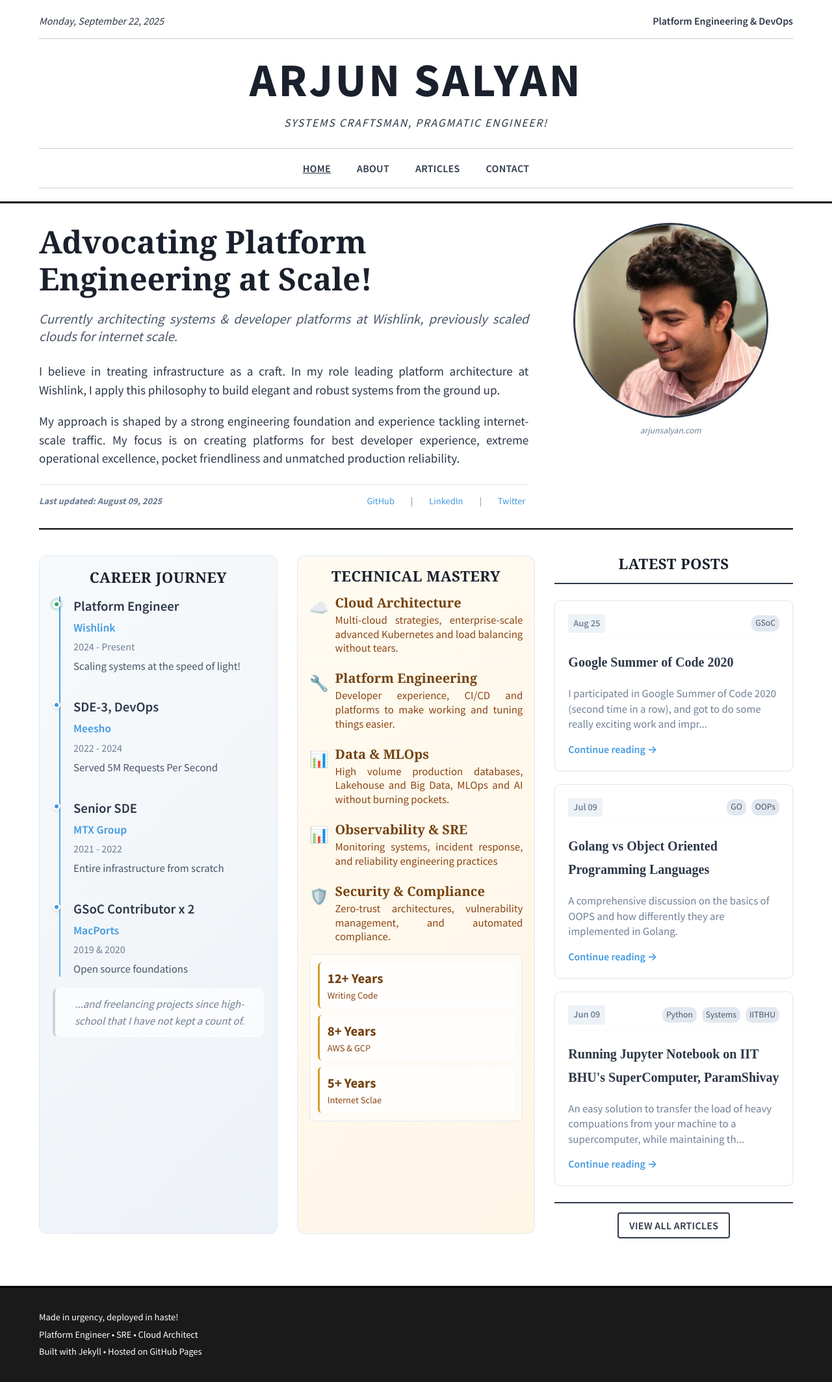
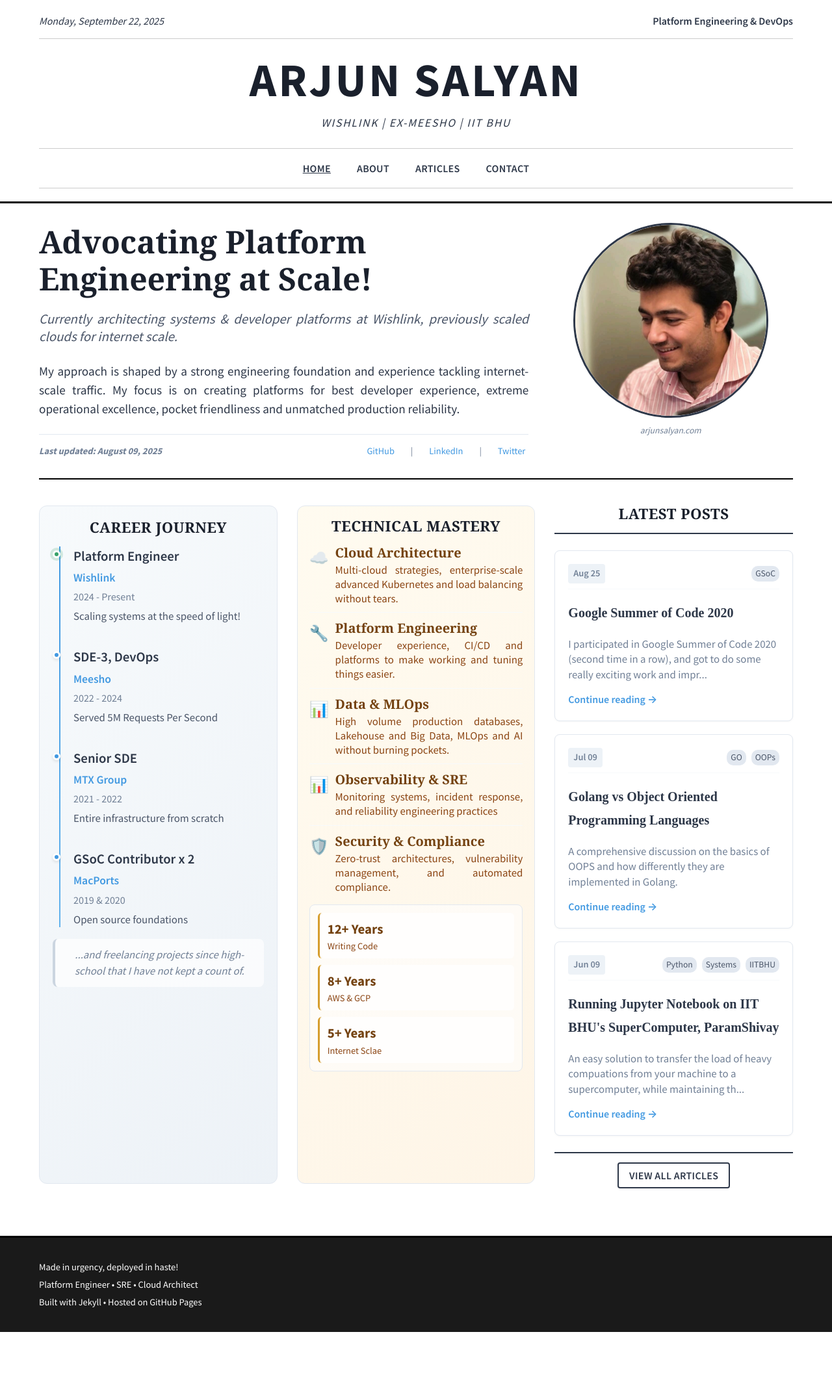
Before and after one commit to arjunsalyan/arjunsalyan.github.io, a Jekyll site: the page built from index.html, in a window 1280 px wide. Shown: the whole page at 65% size. Built offline with Jekyll 4.4.1, drawn with Linux system fonts in a browser that asks for light colours; nearby versions of some CDN libraries; some web fonts are replaced; after the commit the page ends 2050 px from its top, so only the background shows below that.

Commit message:
Minor rewording

```diff
--- a/_layouts/blog.html
+++ b/_layouts/blog.html
@@ -13,7 +13,7 @@
           <span class="location">Platform Engineering Blog</span>
         </div>
         <h1 class="masthead"><a href="/">ARJUN SALYAN</a></h1>
-        <p class="tagline">SYSTEMS CRAFTSMAN, PRAGMATIC ENGINEER!</p>
+        <p class="tagline">WISHLINK | EX-MEESHO | IIT BHU</p>
 
         <!-- Navigation -->
         {% include nav.html %}
--- a/_layouts/category.html
+++ b/_layouts/category.html
@@ -13,7 +13,7 @@
           <span class="location">Platform Engineering Blog</span>
         </div>
         <h1 class="masthead"><a href="/">ARJUN SALYAN</a></h1>
-        <p class="tagline">SYSTEMS CRAFTSMAN, PRAGMATIC ENGINEER!</p>
+        <p class="tagline">WISHLINK | EX-MEESHO | IIT BHU</p>
 
         <!-- Navigation -->
         {% include nav.html %}
--- a/_layouts/home.html
+++ b/_layouts/home.html
@@ -13,8 +13,7 @@
         <span class="location">Platform Engineering & DevOps</span>
       </div>
               <h1 class="masthead"><a href="/">ARJUN SALYAN</a></h1>
-      <div class="tagline">SYSTEMS CRAFTSMAN, PRAGMATIC ENGINEER!</div>
-
+      <p class="tagline">WISHLINK | EX-MEESHO | IIT BHU</p>
       <!-- Navigation -->
       <nav class="main-nav">
         <a href="/" class="nav-item active">HOME</a>
@@ -34,7 +33,6 @@
             <h2 class="lead-headline">Advocating Platform Engineering at Scale!</h2>
             <p class="lead-byline">Currently architecting systems & developer platforms at Wishlink, previously scaled clouds for internet scale.</p>
             <div class="lead-body">
-              <p>I believe in treating infrastructure as a craft. In my role leading platform architecture at Wishlink, I apply this philosophy to build elegant and robust systems from the ground up.</p>
               <p>My approach is shaped by a strong engineering foundation and experience tackling internet-scale traffic. My focus is on creating platforms for best developer experience, extreme operational excellence, pocket friendliness and unmatched production reliability.</p>
             </div>
             <div class="story-meta">
--- a/_layouts/page.html
+++ b/_layouts/page.html
@@ -13,8 +13,7 @@
           <span class="location">Platform Engineering</span>
         </div>
         <h1 class="masthead"><a href="/">ARJUN SALYAN</a></h1>
-        <p class="tagline">SYSTEMS CRAFTSMAN, PRAGMATIC ENGINEER!</p>
-
+        <p class="tagline">WISHLINK | EX-MEESHO | IIT BHU</p>
         <!-- Navigation -->
         {% include nav.html %}
       </div>
--- a/_layouts/post.html
+++ b/_layouts/post.html
@@ -13,8 +13,7 @@
           <span class="location">Platform Engineering Blog</span>
         </div>
         <h1 class="masthead"><a href="/">ARJUN SALYAN</a></h1>
-        <p class="tagline">SYSTEMS CRAFTSMAN, PRAGMATIC ENGINEER!</p>
-
+        <p class="tagline">WISHLINK | EX-MEESHO | IIT BHU</p>
         <!-- Navigation -->
         {% include nav.html %}
       </div>
--- a/css/main.css
+++ b/css/main.css
@@ -1554,10 +1554,6 @@ footer a {
     display: none;
   }
 
-  .lead-byline {
-    display: none;
-  }
-
   .lead-body {
     font-size: 1rem;
     line-height: 1.6;
```
